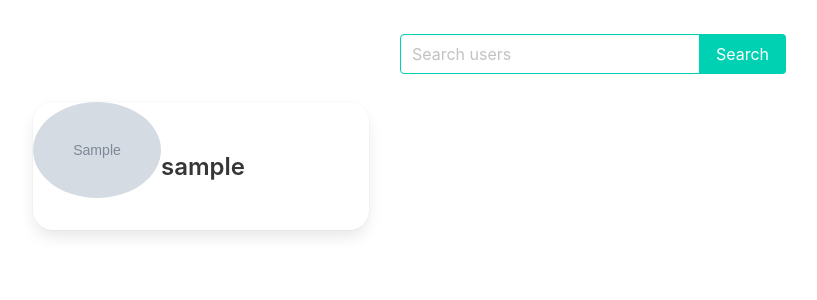
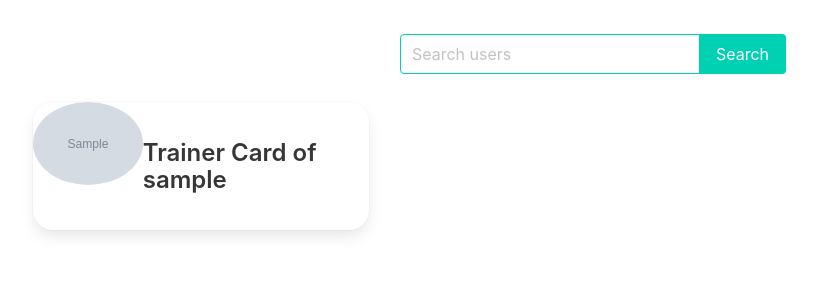
Before and after one commit to JoHoppe/pokedex, a Django app: template users/templates/users/search_profile.html in a window 1280 px wide. Shown: the part 56-356 px from the top of the page, without its empty margins (47-864 px from the left). Run offline with Django 4.2, Linux system fonts and the light colour scheme; the template is opened without the code that fills it: values that come from a table or form of the project are taken from there, others are empty; a user stored in the database is signed in; tables that the repository leaves empty hold one stand-in row (values such as "Sample post"); grey boxes marked "Sample" are stand-in pictures; some libraries are stand-ins or nearby versions.

Commit message:
Revert "minor tweak look of  to sea profile"
This reverts commit 61b46fe718b5532620f0f9d2cb77132d1af0cc41.

```diff
--- a/users/templates/users/search_profile.html
+++ b/users/templates/users/search_profile.html
@@ -33,7 +33,7 @@
                     {% endif %}
                 </figure>
                 <div class="content">
-                    <p class="title is-4 mt-0">{{ trainer.user.username }}</p>
+                    <p class="title is-4 mt-0">Trainer Card of {{ trainer.user.username }}</p>
                 </div>
             </div>
         </div>
```
